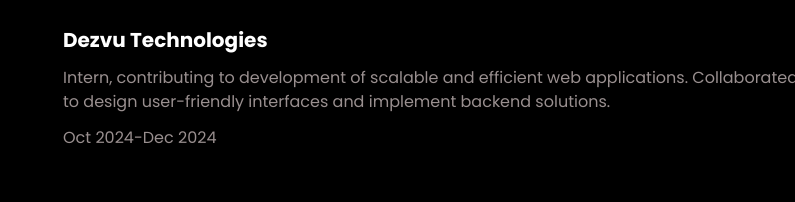
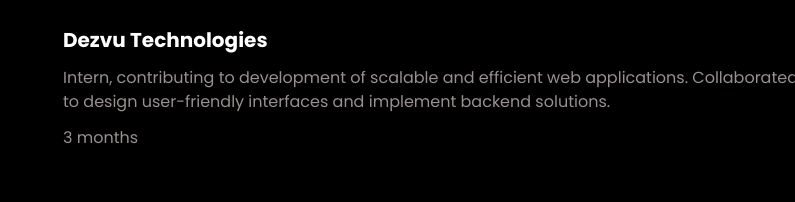
Before and after one commit to Sanket2060/SanketPortfolio1, a React (Vite) app: page / in a window 1280 px wide. Shown: the part 1360-1562 px from the top of the page, without its empty margins (485-1280 px from the left). Built offline with nearby package versions, Linux system fonts and the light colour scheme.

Commit message:
made internship to 3 months

```diff
--- a/src/components/Experience.tsx
+++ b/src/components/Experience.tsx
@@ -15,7 +15,7 @@
             applications. Collaborated with teams to design user-friendly
             interfaces and implement backend solutions.
           </div>
-          <div className="time text-[#998f8f] mt-3">Oct 2024-Dec 2024</div>
+          <div className="time text-[#998f8f] mt-3">3 months</div>
         </div>
       </div>
     </div>
```
